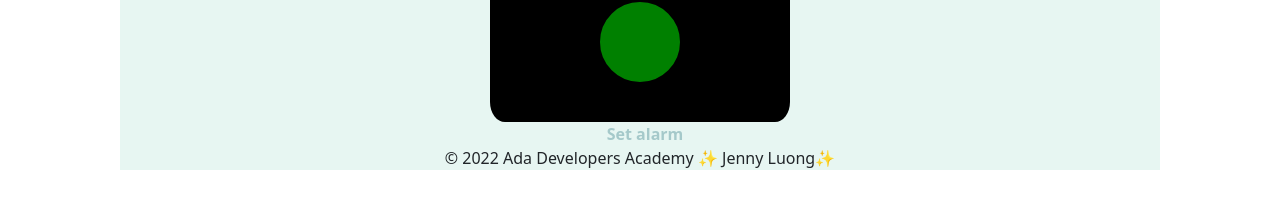
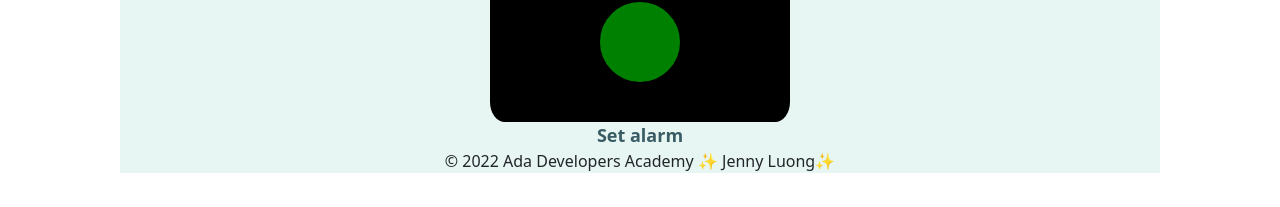
Before and after one commit to Jenny-PL/-trafficLightAppFrontEnd, a React (Create React App) app in the folder traffic_light/: page / in a window 1280 px wide. Shown: the part 334-541 px from the top of the page. Built offline with nearby package versions, Linux system fonts and the light colour scheme; no server answers.

Commit message:
code freeze

```diff
--- a/traffic_light/src/App.css
+++ b/traffic_light/src/App.css
@@ -38,8 +38,14 @@ body {
 }
 
 nav a {
-  color: #A5C9CA;
+  color: #395B64;
   font-weight: 800;
   padding-left: 10px;
+  padding: 10px;
   text-decoration: none;
+  font-size: large;
 }
+
+nav a:hover {
+  color: #0078AA;
+}
--- a/traffic_light/src/components/SongFormPopUp.tsx
+++ b/traffic_light/src/components/SongFormPopUp.tsx
@@ -58,7 +58,7 @@ function SongFormPopUp({setChosenSong, chosenSong, togglePopup, songList, setfil
                 </label>
         <label>Or, choose a song:</label>
         {songList !== ['testOne', 'testTwo']? <SongListComponent songList={songList} setChosenSong={setChosenSong} setfileURL={setfileURL}/>: null}
-        <button onClick={event => togglePopup(event)}>close</button>
+        <button onClick={event => togglePopup(event)}>Submit</button>
         </div>
     </div>
 )}
```
Also changed, not shown: traffic_light/src/components/SongListComponent.tsx (+0 -12 lines).
